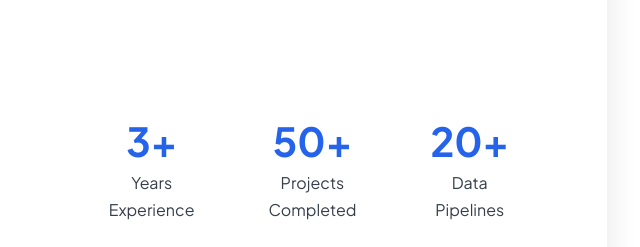
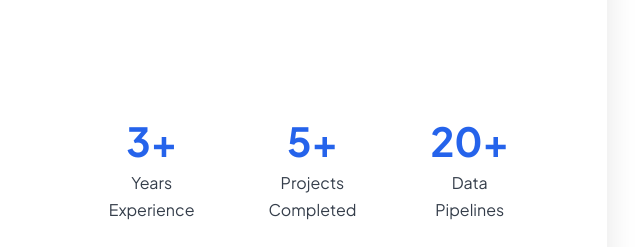
Before and after one commit to azim2429/azim2429.github.io, a plain HTML site: page index.html in a window 1280 px wide. Shown: the part 940-1187 px from the top of the page, 591-1231 px from the left. Drawn offline with nearby package versions, Linux system fonts and the light colour scheme.

Commit message:
Minor fix

```diff
--- a/index.html
+++ b/index.html
@@ -159,7 +159,7 @@
                             <span class="stat-label">Years Experience</span>
                         </div>
                         <div class="stat-item">
-                            <span class="stat-number">50+</span>
+                            <span class="stat-number">5+</span>
                             <span class="stat-label">Projects Completed</span>
                         </div>
                         <div class="stat-item">
```
